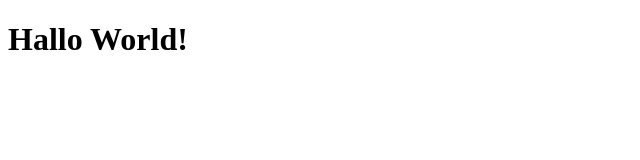
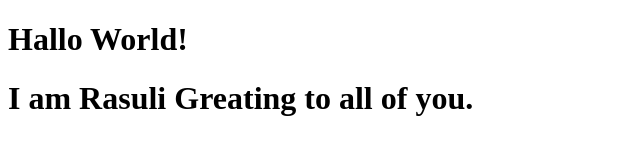
Before and after one commit to A-Ras/MyGitProject_A, a plain HTML site: page index.html in a window 1280 px wide. Shown: the whole page, without its empty margins (0-640 px from the left). Drawn offline with Linux system fonts and the light colour scheme.

Commit message:
new commit form me to you

```diff
--- a/index.html
+++ b/index.html
@@ -7,5 +7,6 @@
 </head>
 <body>
     <h1>Hallo World!</h1>
+    <h1>I am Rasuli Greating to all of you.</h1>
 </body>
 </html>
```
